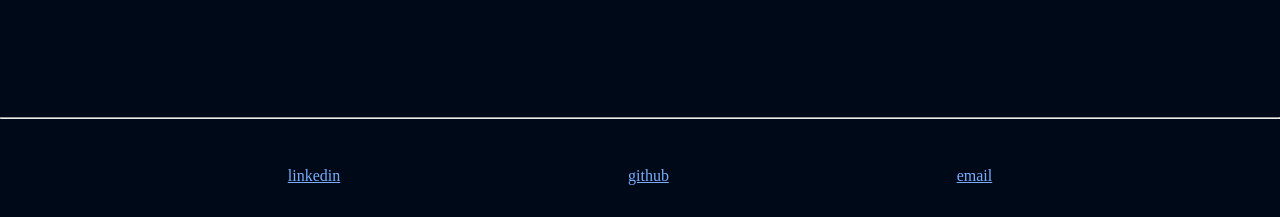
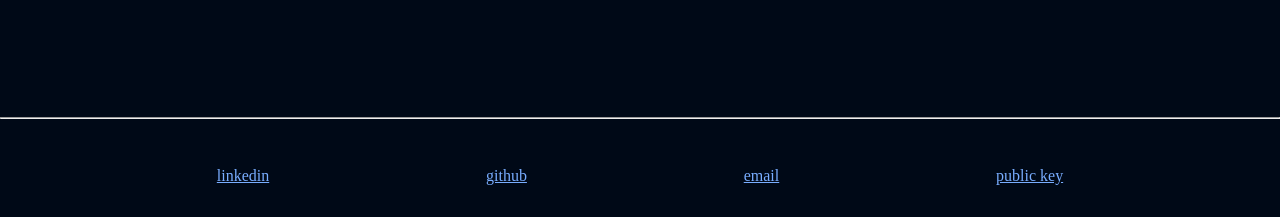
Before and after one commit to rumenmitov/portfolio, a plain HTML site: page src/pages/index/index.html in a window 1280 px wide. Shown: the part 2879-3096 px from the top of the page. Drawn offline with Linux system fonts and the light colour scheme.

Commit message:
added pub key (#1)

```diff
--- a/src/pages/index/index.html
+++ b/src/pages/index/index.html
@@ -100,6 +100,7 @@
             <a href="https://www.linkedin.com/in/rumen-mitov">linkedin</a>
             <a href="https://github.com/rumenmitov">github</a>
             <a href="mailto:rumenmitov@protonmail.com">email</a>
+            <a href="../../../assets/rumenmitov.asc" download>public key</a>
         </div>
     </body>
 </html>
```
Also changed, not shown: 1 other file.
